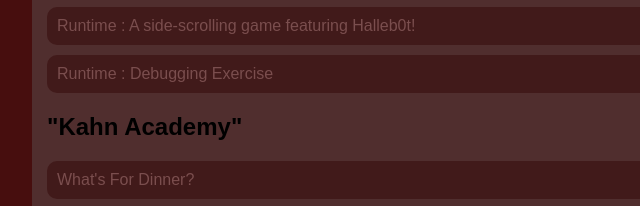
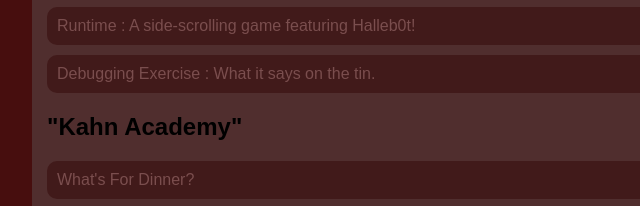
Before and after one commit to kiragarretson/kiragarretson.github.io, a plain HTML site: page portfolio.html in a window 1280 px wide. Shown: the part 275-481 px from the top of the page, 208-848 px from the left. Drawn offline with Linux system fonts and the light colour scheme.

Commit message:
Update portfolio.html
🐰

```diff
--- a/portfolio.html
+++ b/portfolio.html
@@ -22,7 +22,7 @@
                     <li><a href="projects/bouncing-box/index.html">Bouncing Box : A project that gives you a taste of game development on the web </a></li>
                     <li><a href="projects/circularity/">Circularity : A motion poem using random number generation and velocity applied to circle shapes...</a></li>
                     <li><a href="projects/runtime">Runtime : A side-scrolling game featuring Halleb0t!</a></li>
-                    <li><a href="kiragarretsonASDgithub.io/asd-projects/debugging-exercise/">Runtime : Debugging Exercise</a></li>
+                    <li><a href="kiragarretsonASDgithub.io/asd-projects/debugging-exercise/">Debugging Exercise : What it says on the tin.</a></li>
                 </ul>
                 <h2>"Kahn Academy"</h2>
                 <ul id = "portfolio">
```
